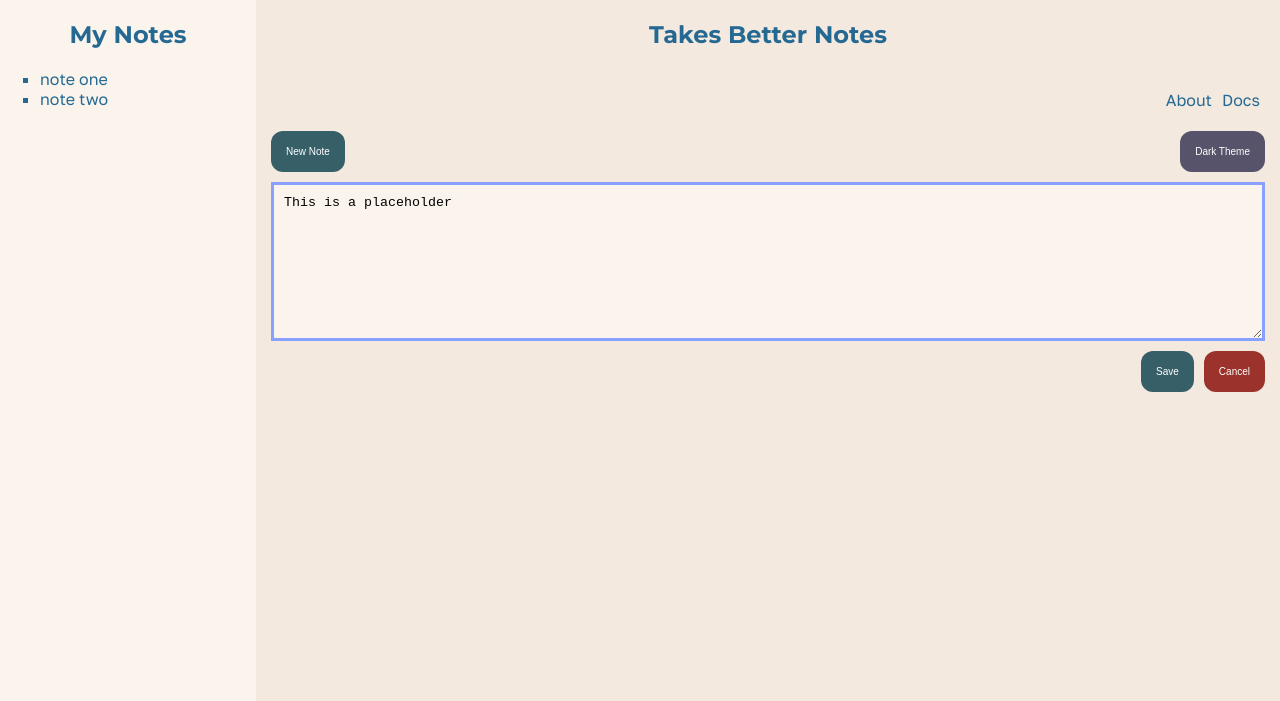
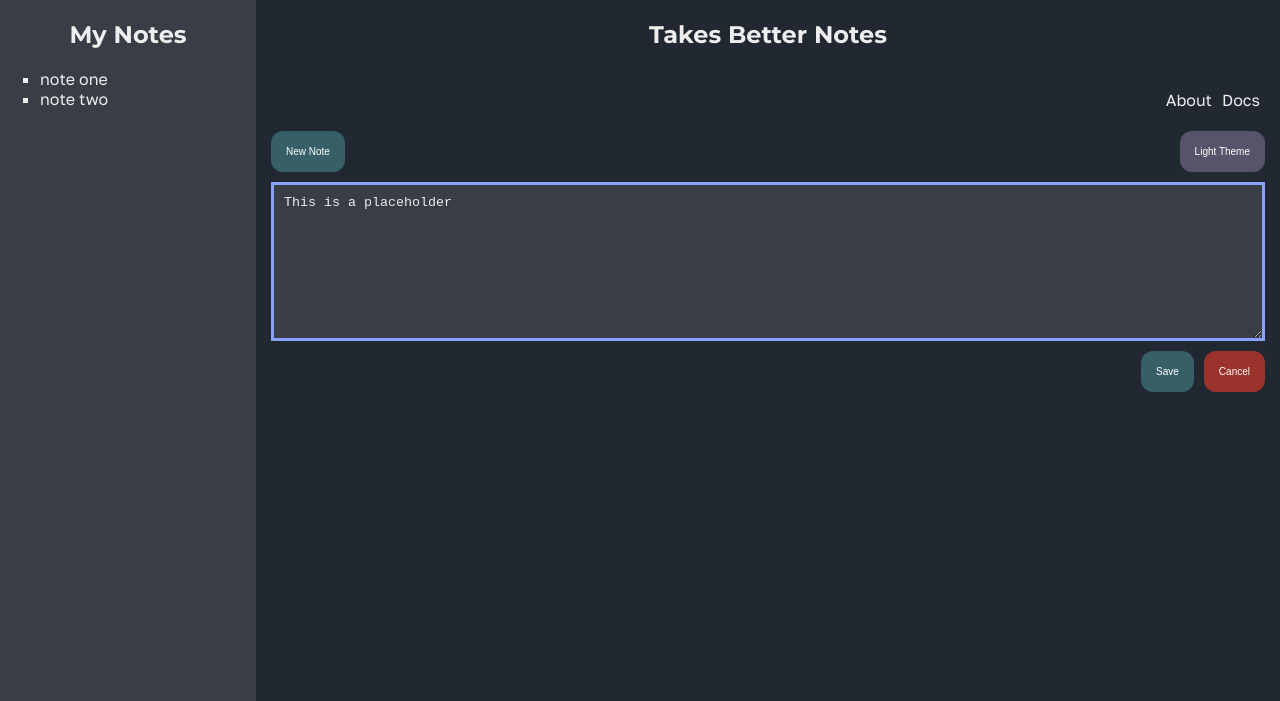
Before and after one commit to BCITGyumin/assignment1, a plain HTML site: page index.html in a window 1280 px wide. Both pictures are taken after a click on the button "Dark Theme". Shown: the top 701 px of the page. Drawn offline with Linux system fonts and the light colour scheme.

Commit message:
dark theme

```diff
--- a/css/stylesheet.css
+++ b/css/stylesheet.css
@@ -129,3 +129,16 @@ footer {
         width: 100%;
     }
 }
+
+/* Dark Mode
+------------------------------------ */
+
+.darktheme_deeper{
+    background-color: #222831;
+    color: #EEEEEE
+}
+
+.darktheme_lighter{
+    background-color: #393E46;
+    color: #EEEEEE
+}
--- a/scipts/script.js
+++ b/scipts/script.js
@@ -0,0 +1,18 @@
+// Dark Theme Button
+const darkbtn = document.querySelector(".button_darktheme")
+const aside = document.querySelector(".aside")
+const main = document.querySelector(".main")
+const placeholder = document.querySelector(".placeholder_textarea")
+
+function darkTheme()
+{
+    aside.classList.toggle("darktheme_lighter");
+    main.classList.toggle("darktheme_deeper");
+    placeholder.classList.toggle("darktheme_lighter");
+    if (darkbtn.textContent === "Dark Theme")
+        {darkbtn.textContent = "Light Theme"}
+    else
+        {darkbtn.textContent = "Dark Theme"}
+}
+
+darkbtn.addEventListener("click", darkTheme)
```
